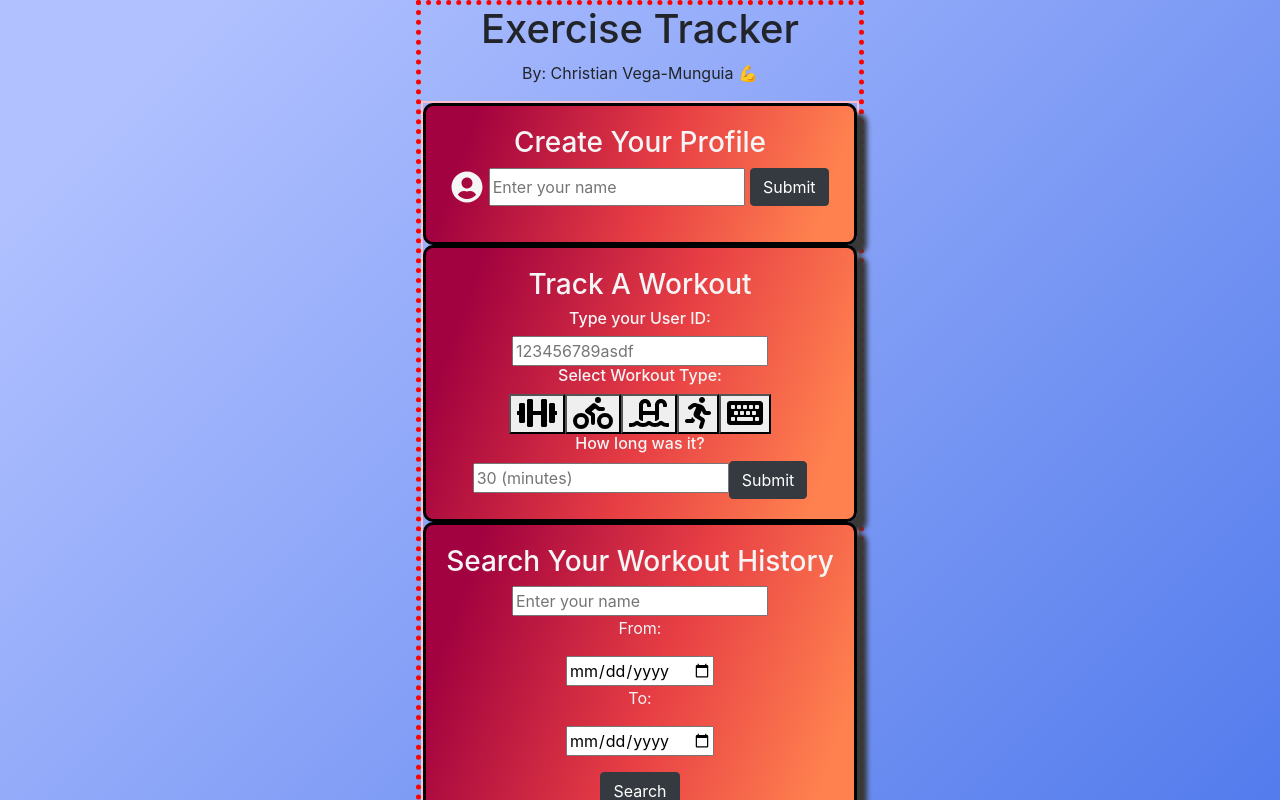
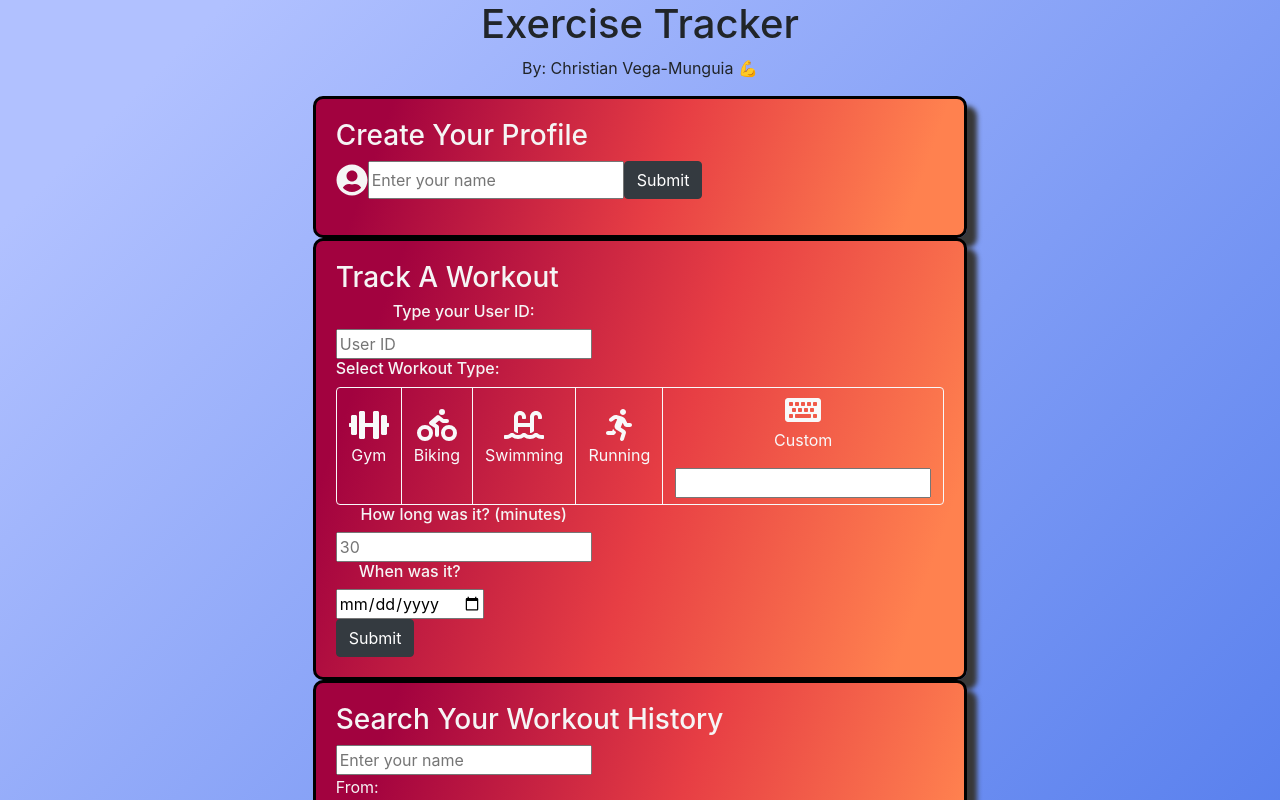
Before and after one commit to cvega21/fitness-tracking, a React (Create React App) app in the folder frontend/: page / in a window 1280 px wide. Shown: the top 800 px of the page. Built offline with nearby package versions, Linux system fonts and the light colour scheme.

Commit message:
fixed create exercise UI flow

```diff
--- a/frontend/src/App.css
+++ b/frontend/src/App.css
@@ -9,13 +9,13 @@
 
 .App {
   text-align: center;
-  border: 5px dotted red;
+  /* border: 5px dotted red; */
   display: flex;
   flex-direction: column;
 }
 
 .componentContainer {
-  border: 2px solid pink;
+  /* border: 2px solid pink; */
   display: flex;
   flex-direction: column;
   justify-content: space-around;
@@ -26,9 +26,9 @@
 }
 
 .createUserContainer, .createExerciseContainer, .exerciseLogContainer {
-  /* display: flex;
+  display: flex;
   flex-direction: column;
-  align-items: flex-start; */
+  align-items: flex-start;
   border: solid 3px black;
   color: whitesmoke;
   border-radius: 10px;
--- a/frontend/src/components/createExercise.jsx
+++ b/frontend/src/components/createExercise.jsx
@@ -1,66 +1,139 @@
 import React, { useState, useEffect } from 'react';
-import { Button } from 'react-bootstrap';
+import { Button, ButtonGroup } from 'react-bootstrap';
 import { FontAwesomeIcon } from '@fortawesome/react-fontawesome';
-import { faDumbbell } from '@fortawesome/free-solid-svg-icons';
-import { faBiking } from '@fortawesome/free-solid-svg-icons';
-import { faSwimmingPool } from '@fortawesome/free-solid-svg-icons';
-import { faRunning } from '@fortawesome/free-solid-svg-icons';
-import { faKeyboard } from '@fortawesome/free-solid-svg-icons';
+import { faDumbbell, faBiking, faSwimmingPool, faRunning, faKeyboard, faCheck } from '@fortawesome/free-solid-svg-icons';
 
 const CreateExercise = () => {
-  const [selectedExerciseType, setSelectedExerciseType] = useState('');
+  const [userId, setUserId] = useState('');
+  const [selectedExerciseIndex, setSelectedExerciseIndex] = useState([0,0,0,0,0]);
+  const [actualExerciseType, setActualExerciseType] = useState('');
+  const [customExerciseValue, setCustomExerciseValue] = useState('');
+  const [duration, setDuration] = useState('');
+  const [workoutDate, setWorkoutDate] = useState('');
+  const [exerciseIsLoading, setExerciseIsLoading] = useState(false);
+  const [requestWasSuccessful, setRequestWasSuccessful] = useState(false);
+
+  const clearValues = () => {
+    setUserId('');
+    setSelectedExerciseIndex([0,0,0,0,0]);
+    setActualExerciseType('');
+    setCustomExerciseValue('');
+    setDuration('');
+    setWorkoutDate('');
+  }
 
   const handleSubmit = async () => {
-    // asynchronous send
-    // send user to
-    let userPostResponse = await fetch("http://localhost:9000/api/exercise/add", {
+    setExerciseIsLoading(true);
+    let today = new Date().toISOString();
+    let finalExerciseValue = actualExerciseType;
+    if (!workoutDate) setWorkoutDate(today);
+    if (customExerciseValue) finalExerciseValue = customExerciseValue
+
+    let exercisePostResponse = await fetch("http://localhost:9000/api/exercise/add", {
       method: 'POST',
       headers: {
         'Accept': 'application/json',
         'Content-Type': 'application/json'
       },
-      body: JSON.stringify({})
+      body: JSON.stringify({'userId': userId, 'description': finalExerciseValue, 'date': workoutDate, 'duration': duration})
     })
-    let jsonResponse = (await userPostResponse).json();
-    alert('hi!');
+    if (exercisePostResponse.status === 200) {
+      setRequestWasSuccessful(true);
+      setTimeout(() => {
+        setRequestWasSuccessful(false);
+      }, 2000);
+      clearValues();
+    } else {
+      alert('Someting went wrong.');
+      console.error(exercisePostResponse);
+    }
+    setExerciseIsLoading(false);
+    return exercisePostResponse
   }
 
   useEffect(() => {
+    if (actualExerciseType !== 'other' && customExerciseValue) {
+      setCustomExerciseValue('');
+    }
+  }, [customExerciseValue, actualExerciseType])
 
-  })
+  const makeButtonActive = (e) => {
+    let updatedSelect = [0,0,0,0,0];
+    updatedSelect[e.currentTarget.id] = 1;
+    setSelectedExerciseIndex(updatedSelect);
+    setActualExerciseType(e.currentTarget.className.split(' ')[0]);
+  }
 
   return (
     <div className="createExerciseContainer">
       <h3>Track A Workout</h3>
       <div>
         <h6>Type your User ID:</h6>
-        <input placeholder="123456789asdf"></input>
+        <input
+          value={userId}
+          placeholder="User ID"
+          onChange={e => setUserId(e.target.value)}
+        />
       </div>
+      <h6>Select Workout Type:</h6>
       <div className="workoutIcons">
-        <h6>Select Workout Type:</h6>
-        <button>
-          <FontAwesomeIcon icon={faDumbbell} size="2x"/>
-        </button>
-        <button>
-          <FontAwesomeIcon icon={faBiking} size="2x"/>
-        </button>
-        <button>
-          <FontAwesomeIcon icon={faSwimmingPool} size="2x"/>
-        </button>
-        <button>
-          <FontAwesomeIcon icon={faRunning} size="2x"/>
-        </button>
-        <button>
-
-          <FontAwesomeIcon icon={faKeyboard} size="2x"/>
-        </button>
+        <ButtonGroup>
+          <Button variant="outline-light" active={selectedExerciseIndex[0]} id="0" onClick={makeButtonActive} className="dumbbell">
+            <FontAwesomeIcon icon={faDumbbell} size="2x"/>
+            <p>Gym</p>
+          </Button>
+          <Button variant="outline-light" active={selectedExerciseIndex[1]} id="1" onClick={makeButtonActive} className="biking">
+            <FontAwesomeIcon icon={faBiking} size="2x"/>
+            <p>Biking</p>
+          </Button>
+          <Button variant="outline-light" active={selectedExerciseIndex[2]} id="2" onClick={makeButtonActive} className="swimming">
+            <FontAwesomeIcon icon={faSwimmingPool} size="2x"/>
+            <p>Swimming</p>
+          </Button>
+          <Button variant="outline-light" active={selectedExerciseIndex[3]} id="3" onClick={makeButtonActive} className="running">
+            <FontAwesomeIcon icon={faRunning} size="2x"/>
+            <p>Running</p>
+          </Button>
+          <Button variant="outline-light" active={selectedExerciseIndex[4]} id="4" onClick={(e) => {makeButtonActive(e); document.getElementById('customInputField').focus()} } className="other">
+            <FontAwesomeIcon icon={faKeyboard} size="2x"/>
+            <p>Custom</p>
+            <input
+              id='customInputField'
+              value={customExerciseValue}
+              onChange={e => setCustomExerciseValue(e.target.value)}
+            />
+          </Button>
+        </ButtonGroup>
       </div>
       <div>
-        <h6>How long was it?</h6>
-        <input placeholder="30 (minutes)"></input>
-        <Button variant="dark" onClick={handleSubmit}>Submit</Button>
+        <h6>How long was it? (minutes)</h6>
+        <input
+          value={duration}
+          placeholder="30"
+          onChange={e => setDuration(e.target.value)}
+          />
       </div>
-
+      <div>
+        <h6>When was it?</h6>
+        <input
+          type="date"
+          value={workoutDate}
+          onChange={e => setWorkoutDate(e.target.value)}
+        />
+      </div>
+      <Button
+        variant="dark"
+        onClick={exerciseIsLoading ? null : handleSubmit}
+        disabled={exerciseIsLoading}
+      >
+        {exerciseIsLoading ? 'Loading...' : 'Submit'}
+      </Button>
+      {requestWasSuccessful &&
+      <div>
+        <p>Success!</p>
+        <FontAwesomeIcon icon={faCheck} size="2x"/>
+      </div>
+      }
     </div>
   )
 }
```
Also changed, not shown: 1 other file (tests, documents, lock files or other folders).
